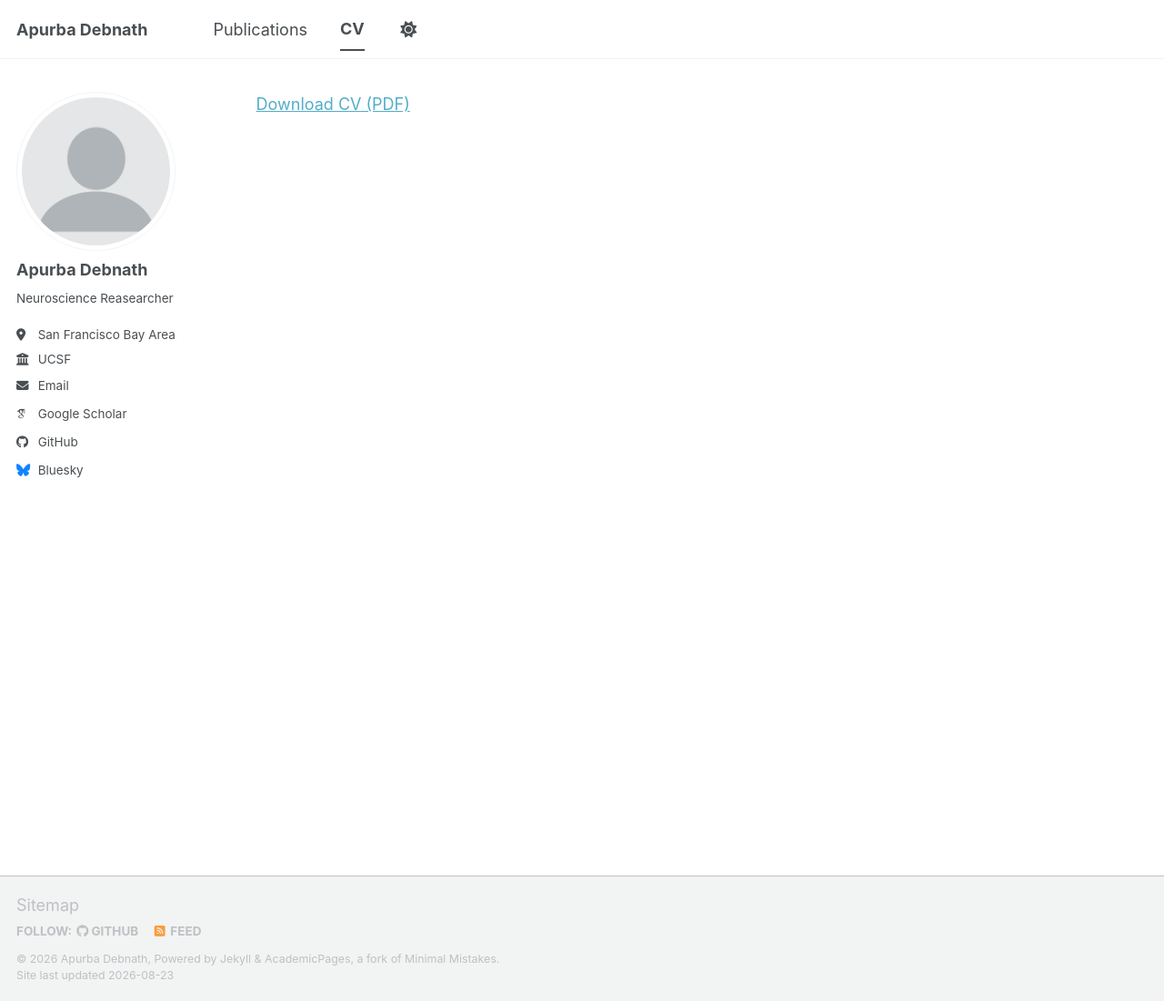
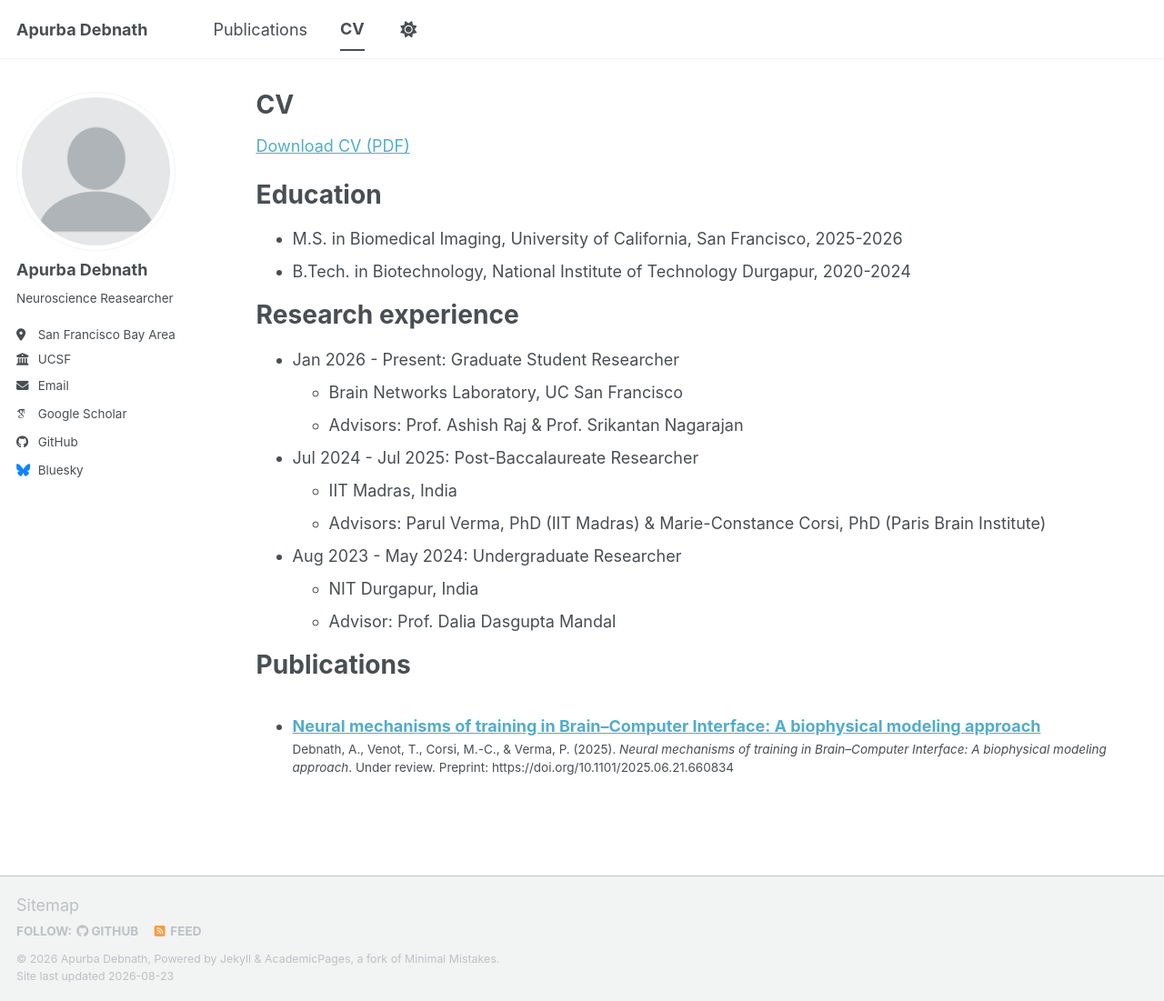
Before and after one commit to ApurbaApd/ApurbaApd.github.io, a Jekyll site: the page built from _pages/cv.md, in a window 1280 px wide and 1101 px high. Shown: the whole window at 91% size. Built offline with Jekyll 4.4.1, drawn with Linux system fonts in a browser that asks for light colours; some web fonts are replaced; our own code applies the rules of GitHub Pages for plain Markdown files; a script bundle is joined from its source files by our own code; library files that are not in the unit come from our copies.

Commit message:
Add CV page with education and research details

```diff
--- a/_pages/cv.md
+++ b/_pages/cv.md
@@ -1 +1,37 @@
+---
+layout: archive
+title: "CV"
+permalink: /cv/
+author_profile: true
+redirect_from:
+  - /resume
+---
+
 [Download CV (PDF)](/files/Apurba_CV.pdf)
+
+Education
+======
+* M.S. in Biomedical Imaging, University of California, San Francisco, 2025-2026
+* B.Tech. in Biotechnology, National Institute of Technology Durgapur, 2020-2024
+
+Research experience
+======
+
+* Jan 2026 - Present: Graduate Student Researcher
+  * Brain Networks Laboratory, UC San Francisco
+  * Advisors: Prof. Ashish Raj & Prof. Srikantan Nagarajan
+
+* Jul 2024 - Jul 2025: Post-Baccalaureate Researcher
+  * IIT Madras, India
+  * Advisors: Parul Verma, PhD (IIT Madras) & Marie-Constance Corsi, PhD (Paris Brain Institute)
+
+* Aug 2023 - May 2024: Undergraduate Researcher
+  * NIT Durgapur, India
+  * Advisor: Prof. Dalia Dasgupta Mandal
+
+Publications
+======
+
+<ul>{% for post in site.publications reversed %}
+  {% include archive-single-cv.html %}
+{% endfor %}</ul>
```
